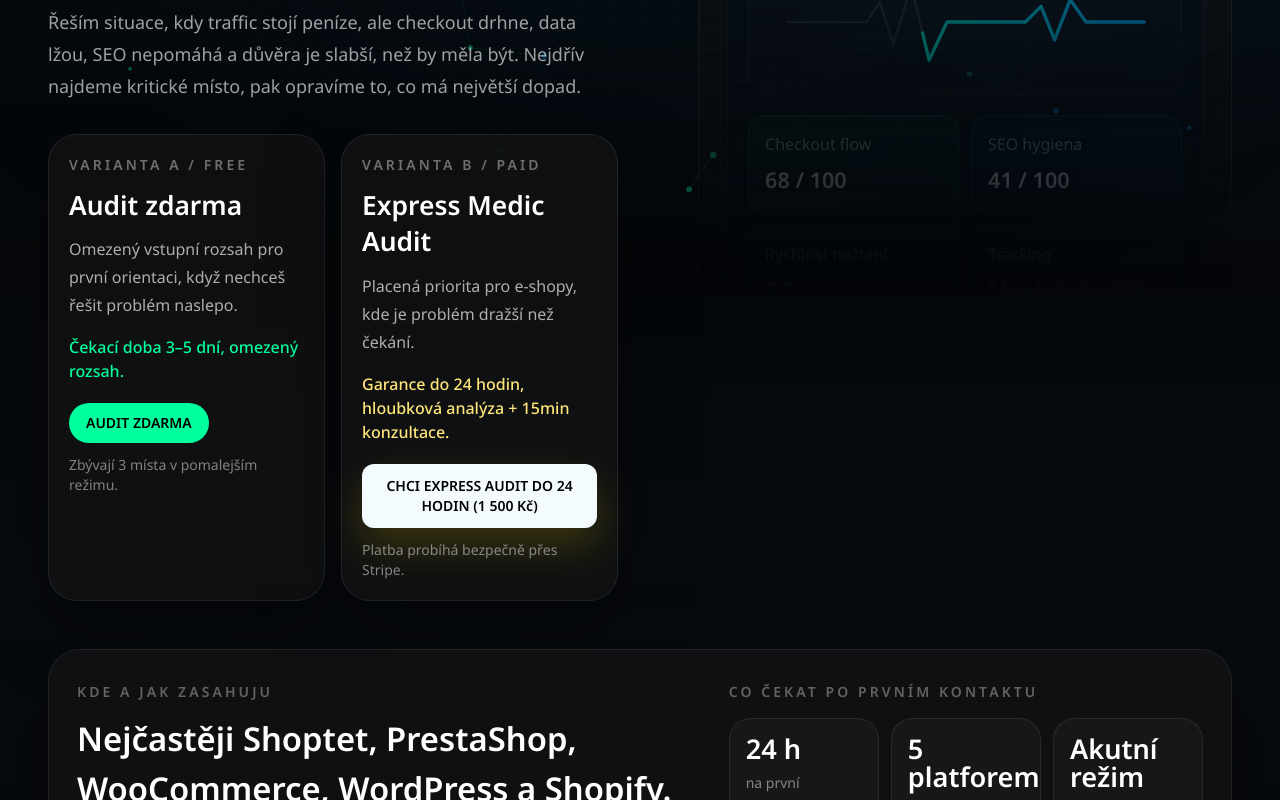
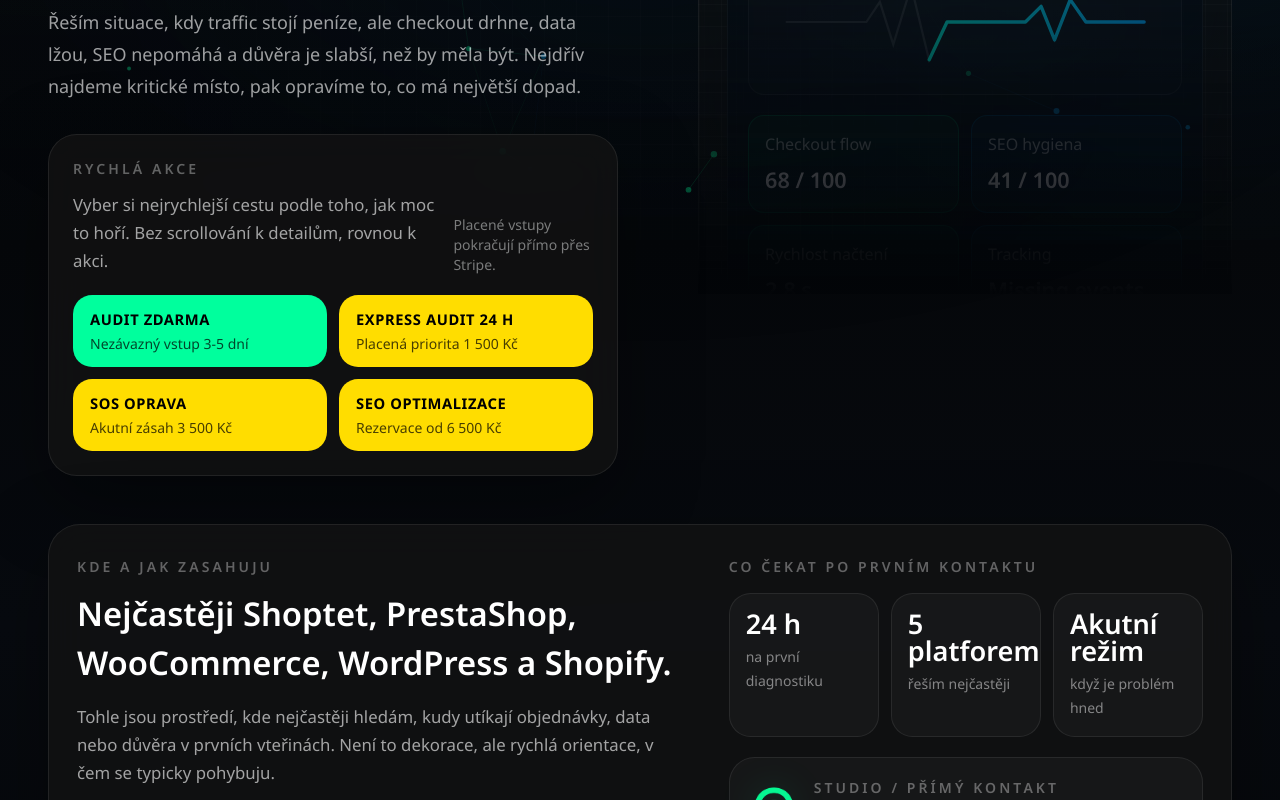
Before and after one commit to lb-ship-it/e-shop-medic, a Next.js app: page / in a window 1280 px wide. Shown: the part 560-1360 px from the top of the page. Built offline with nearby package versions, Linux system fonts and the light colour scheme.

Commit message:
Rework hero CTA flow and move audit variants lower

```diff
--- a/app/page.tsx
+++ b/app/page.tsx
@@ -30,6 +30,13 @@ type ProcessStep = {
   step: string;
   title: string;
   description: string;
+};
+
+type QuickAction = {
+  label: string;
+  href: string;
+  helper: string;
+  tone: "green" | "yellow";
 };
 
 const services: Service[] = [
@@ -136,6 +143,33 @@ const processSteps: ProcessStep[] = [
   },
 ];
 
+const quickActions: QuickAction[] = [
+  {
+    label: "Audit zdarma",
+    href: "#audit-zdarma-form",
+    helper: "Nezávazný vstup 3-5 dní",
+    tone: "green",
+  },
+  {
+    label: "Express audit 24 h",
+    href: siteConfig.payments.expressAuditHref,
+    helper: "Placená priorita 1 500 Kč",
+    tone: "yellow",
+  },
+  {
+    label: "SOS oprava",
+    href: siteConfig.payments.sosRepairHref,
+    helper: "Akutní zásah 3 500 Kč",
+    tone: "yellow",
+  },
+  {
+    label: "SEO optimalizace",
+    href: siteConfig.payments.seoOptimizationHref,
+    helper: "Rezervace od 6 500 Kč",
+    tone: "yellow",
+  },
+];
+
 const metrics = [
   { value: "24 h", label: "na první diagnostiku" },
   { value: "5 platforem", label: "řeším nejčastěji" },
@@ -185,6 +219,47 @@ function AuditOptionCard({
       <p className={`mt-4 text-base font-medium ${noteClass}`}>{note}</p>
       <div className="mt-5">{children}</div>
     </article>
+  );
+}
+
+function QuickActionBlock() {
+  return (
+    <div className="panel rounded-[1.8rem] border border-white/10 px-5 py-5 sm:px-6 sm:py-6">
+      <div className="flex flex-col gap-3 lg:flex-row lg:items-end lg:justify-between">
+        <div className="max-w-2xl">
+          <p className="text-sm font-semibold uppercase tracking-[0.22em] text-white/35">
+            Rychlá akce
+          </p>
+          <p className="mt-3 text-base leading-7 text-white/62 sm:text-[1.05rem]">
+            Vyber si nejrychlejší cestu podle toho, jak moc to hoří. Bez scrollování k detailům,
+            rovnou k akci.
+          </p>
+        </div>
+        <p className="text-sm text-white/45">Placené vstupy pokračují přímo přes Stripe.</p>
+      </div>
+
+      <div className="mt-5 grid gap-3 sm:grid-cols-2">
+        {quickActions.map((action) => {
+          const toneClass =
+            action.tone === "green"
+              ? "border-accent-green/22 bg-accent-green text-black hover:bg-[#37ffb3]"
+              : "border-[#ffdd00]/30 bg-[#ffdd00] text-black hover:bg-[#ffe44d]";
+
+          return (
+            <a
+              key={action.label}
+              href={action.href}
+              className={`group flex min-h-16 flex-col justify-center rounded-[1.2rem] border px-4 py-3 transition hover:-translate-y-0.5 ${toneClass}`}
+            >
+              <span className="text-[0.92rem] font-bold uppercase tracking-[0.04em]">
+                {action.label}
+              </span>
+              <span className="mt-1 text-sm text-black/72">{action.helper}</span>
+            </a>
+          );
+        })}
+      </div>
+    </div>
   );
 }
 
@@ -553,36 +628,8 @@ export default function Home() {
                 opravíme to, co má největší dopad.
               </p>
 
-              <div className="mt-8 grid gap-4 xl:grid-cols-2">
-                <AuditOptionCard
-                  eyebrow="Varianta A / Free"
-                  title="Audit zdarma"
-                  description="Omezený vstupní rozsah pro první orientaci, když nechceš řešit problém naslepo."
-                  note="Čekací doba 3–5 dní, omezený rozsah."
-                  accent="green"
-                >
-                  <a
-                    href="#audit-zdarma-form"
-                    className="inline-flex min-h-10 items-center justify-center rounded-full border border-accent-green/22 bg-accent-green px-4 py-2 text-sm font-semibold text-black transition hover:translate-y-[-1px]"
-                  >
-                    AUDIT ZDARMA
-                  </a>
-                  <p className="mt-3 text-sm text-white/48">Zbývají 3 místa v pomalejším režimu.</p>
-                </AuditOptionCard>
-
-                <AuditOptionCard
-                  eyebrow="Varianta B / Paid"
-                  title="Express Medic Audit"
-                  description="Placená priorita pro e-shopy, kde je problém dražší než čekání."
-                  note="Garance do 24 hodin, hloubková analýza + 15min konzultace."
-                  accent="yellow"
-                >
-                  <CheckoutButton
-                    label="CHCI EXPRESS AUDIT DO 24 HODIN (1 500 Kč)"
-                    className="w-full justify-center rounded-xl bg-[#ffdd00] px-4 py-3 text-center text-sm font-bold text-black shadow-[0_18px_42px_rgba(255,221,0,0.18)] hover:bg-[#ffe44d]"
-                  />
-                  <p className="mt-3 text-sm text-white/48">Platba probíhá bezpečně přes Stripe.</p>
-                </AuditOptionCard>
+              <div className="mt-8">
+                <QuickActionBlock />
               </div>
 
             </div>
@@ -696,6 +743,58 @@ export default function Home() {
           </div>
         </section>
 
+        <section
+          id="vstupni-varianty"
+          className="mx-auto w-full max-w-7xl px-6 pb-16 sm:px-10 lg:px-12"
+        >
+          <div className="mb-10 flex flex-col gap-5 lg:flex-row lg:items-end lg:justify-between">
+            <div className="max-w-3xl">
+              <p className="text-base font-semibold uppercase tracking-[0.24em] text-white/35">
+                Vstupní režimy
+              </p>
+              <h2 className="mt-4 text-[2.35rem] font-semibold tracking-tight text-white sm:text-[3rem]">
+                Dvě cesty podle toho, jak rychle potřebuješ jasno.
+              </h2>
+            </div>
+            <p className="max-w-xl text-base leading-7 text-white/55">
+              Audit zdarma je pomalejší orientační vstup. Express audit je placená priorita pro
+              chvíli, kdy už je čekání dražší než samotný zásah.
+            </p>
+          </div>
+
+          <div className="grid gap-4 xl:grid-cols-2">
+            <AuditOptionCard
+              eyebrow="Varianta A / Free"
+              title="Audit zdarma"
+              description="Omezený vstupní rozsah pro první orientaci, když nechceš řešit problém naslepo."
+              note="Čekací doba 3-5 dní, omezený rozsah."
+              accent="green"
+            >
+              <a
+                href="#audit-zdarma-form"
+                className="inline-flex min-h-10 items-center justify-center rounded-full border border-accent-green/22 bg-accent-green px-4 py-2 text-sm font-semibold text-black transition hover:translate-y-[-1px]"
+              >
+                AUDIT ZDARMA
+              </a>
+              <p className="mt-3 text-sm text-white/48">Zbývají 3 místa v pomalejším režimu.</p>
+            </AuditOptionCard>
+
+            <AuditOptionCard
+              eyebrow="Varianta B / Paid"
+              title="Express Medic Audit"
+              description="Placená priorita pro e-shopy, kde je problém dražší než čekání."
+              note="Garance do 24 hodin, hloubková analýza + 15min konzultace."
+              accent="yellow"
+            >
+              <CheckoutButton
+                label="CHCI EXPRESS AUDIT DO 24 HODIN (1 500 Kč)"
+                className="w-full justify-center rounded-xl bg-[#ffdd00] px-4 py-3 text-center text-sm font-bold text-black shadow-[0_18px_42px_rgba(255,221,0,0.18)] hover:bg-[#ffe44d]"
+              />
+              <p className="mt-3 text-sm text-white/48">Platba probíhá bezpečně přes Stripe.</p>
+            </AuditOptionCard>
+          </div>
+        </section>
+
         <section id="kontakt" className="mx-auto w-full max-w-7xl px-6 sm:px-10 lg:px-12">
           <div className="panel-strong rounded-[2.2rem] border border-white/10 px-6 py-10 sm:px-10 sm:py-14">
             <div className="grid gap-8 lg:grid-cols-[0.9fr_1.1fr] lg:items-center">
```
